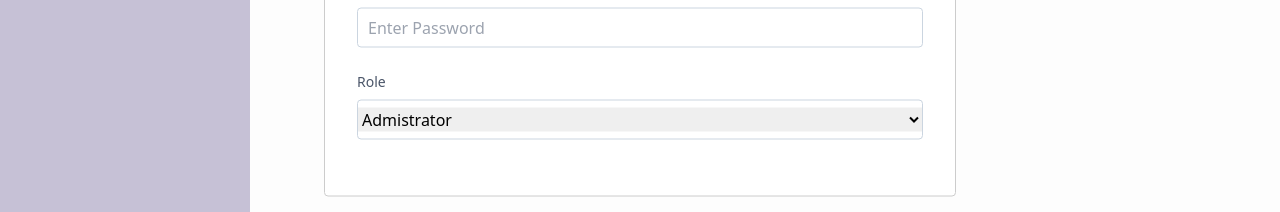
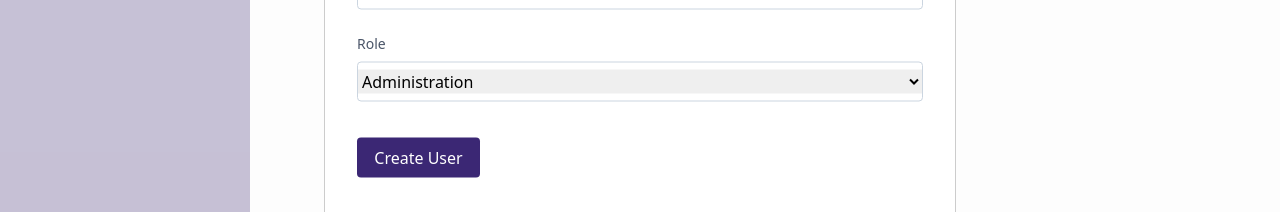
Before and after one commit to daysuwaa/chevron-figma, a React (Create React App) app: page /users in a window 1280 px wide. Both pictures are taken after a click on the button "Add New User". Shown: the part 588-800 px from the top of the page. Built offline with nearby package versions, Linux system fonts and the light colour scheme.

Commit message:
finished up the form in user.jsx

```diff
--- a/src/components/Users.jsx
+++ b/src/components/Users.jsx
@@ -85,7 +85,7 @@ const Users = () => {
               <input
                 type="text"
                 value={email}
-                onChange={(e) => setName(e.target.value)}
+                onChange={(e) => setEmail(e.target.value)}
                 className="mb-2"
               />
             </label>
@@ -111,7 +111,7 @@ const Users = () => {
               <input
                 type="text"
                 value={password}
-                onChange={(e) => setEmail(e.target.value)}
+                onChange={(e) => setPassword(e.target.value)}
                 className="mb-2"
               />
             </label>
@@ -129,7 +129,7 @@ const Users = () => {
             </div>
           </form>
         </div>
-
+        {/* role */}
         <div className="my-6">
           <form>
             <label className="flex text-[#4A5568] text-sm mb-2">Role</label>
@@ -139,13 +139,20 @@ const Users = () => {
                 value={role}
                 className="outline-none w-full"
                 onChange={handleChange}
+                placeholder="Selext Role"
               >
-                <option value="Ford">Admistrator</option>
+                <option value="Ford">Administration</option>
                 <option value="Volvo">Accountant</option>
                 <option value="Fiat">Auditor</option>
               </select>
             </div>
           </form>
+          <button
+            className="bg-[#3B2774] h-[40px] w-[123px] rounded text-center text-white text-[16px] mt-9"
+            onClick={{}}
+          >
+            Create User
+          </button>
         </div>
       </Modal>
     );
```
